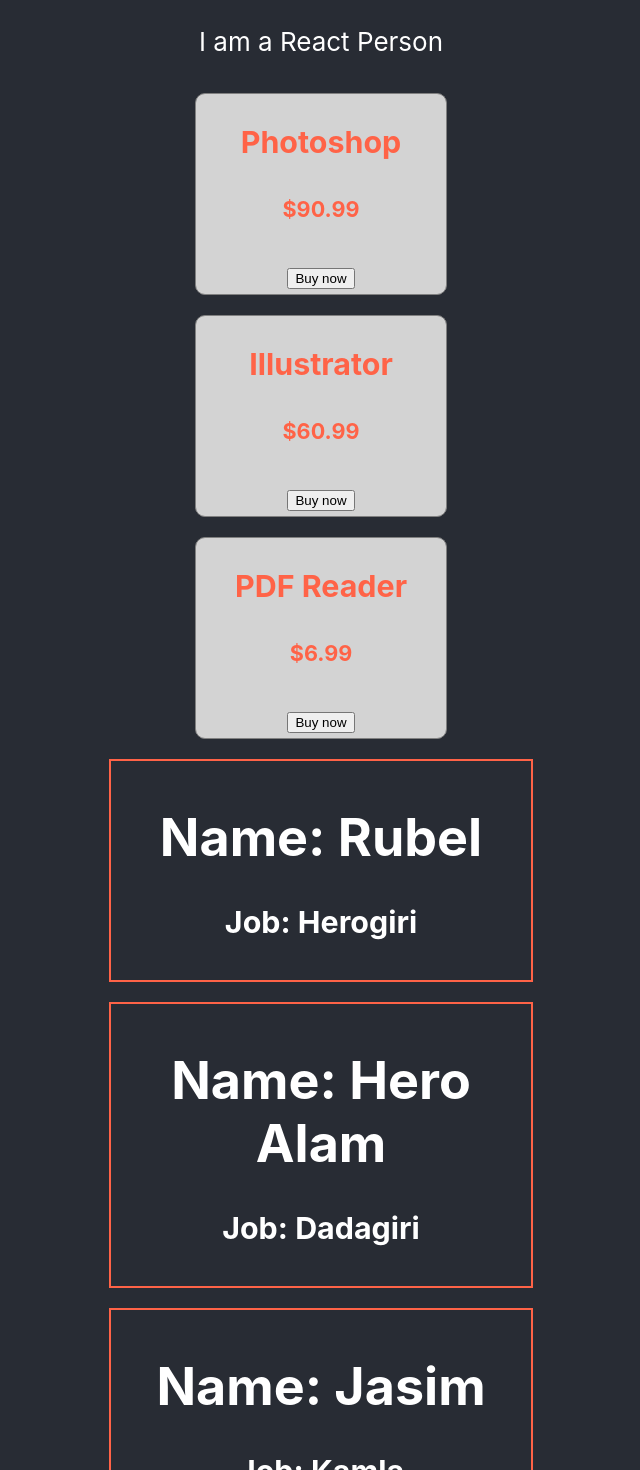
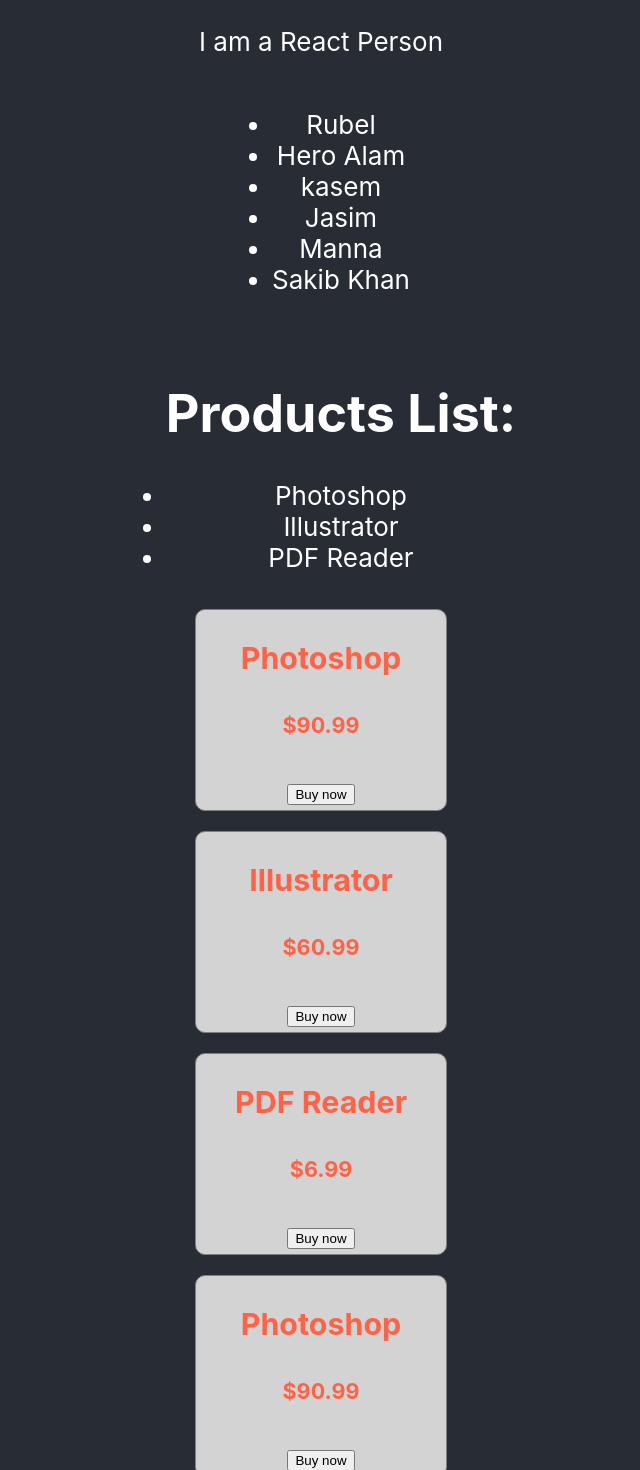
Before and after one commit to CrazyPythonLover1/React-core-concepts, a React (Create React App) app: page / in a window 1280 px wide. Shown: the top 1470 px of the page, without its empty margins (319-959 px from the left). Built offline with nearby package versions, Linux system fonts and the light colour scheme.

Commit message:
create multiple componets from an array of object with map

```diff
--- a/src/App.js
+++ b/src/App.js
@@ -5,7 +5,7 @@
 
 
 function App() {
-  const Nayok = [ 'Rubel', 'Hero Alam', 'kasem', 'Jasim', 'Manna'];
+  const nayok = [ 'Rubel', 'Hero Alam', 'kasem', 'Jasim', 'Manna','Sakib Khan'];
   const products = [
     {name:'Photoshop', price:'$90.99'},
     {name:'Illustrator', price:'$60.99'},
@@ -16,13 +16,30 @@
     <div className="App">
       <header className="App-header">
        <p> I am a React Person</p>
+       <ul>
+          {
+            nayok.map(nayok => <li> {nayok} </li>)
+          }
+       </ul>
+
+       <ul>
+       <h1> Products List:</h1>
+         {
+           products.map(product => <li> {product.name} </li>)
+         }
+       </ul>
+
+       {
+         products.map(product => <Product product={product}></Product> )
+       }
+
+
        <Product product={products[0]}>  </Product>
        <Product product={products[1]}>  </Product>
        <Product product={products[2]}>  </Product>
-
-        <Person name={Nayok[0]} job="Herogiri"></Person>
-        <Person name={Nayok[1]} job="Dadagiri"></Person>
-        <Person name={Nayok[3]} job="Kamla"></Person>
+        {
+          nayok.map(nayok =>  <Person name={nayok} job="Herogiri"></Person>)
+        }
 
 
       </header>
```
